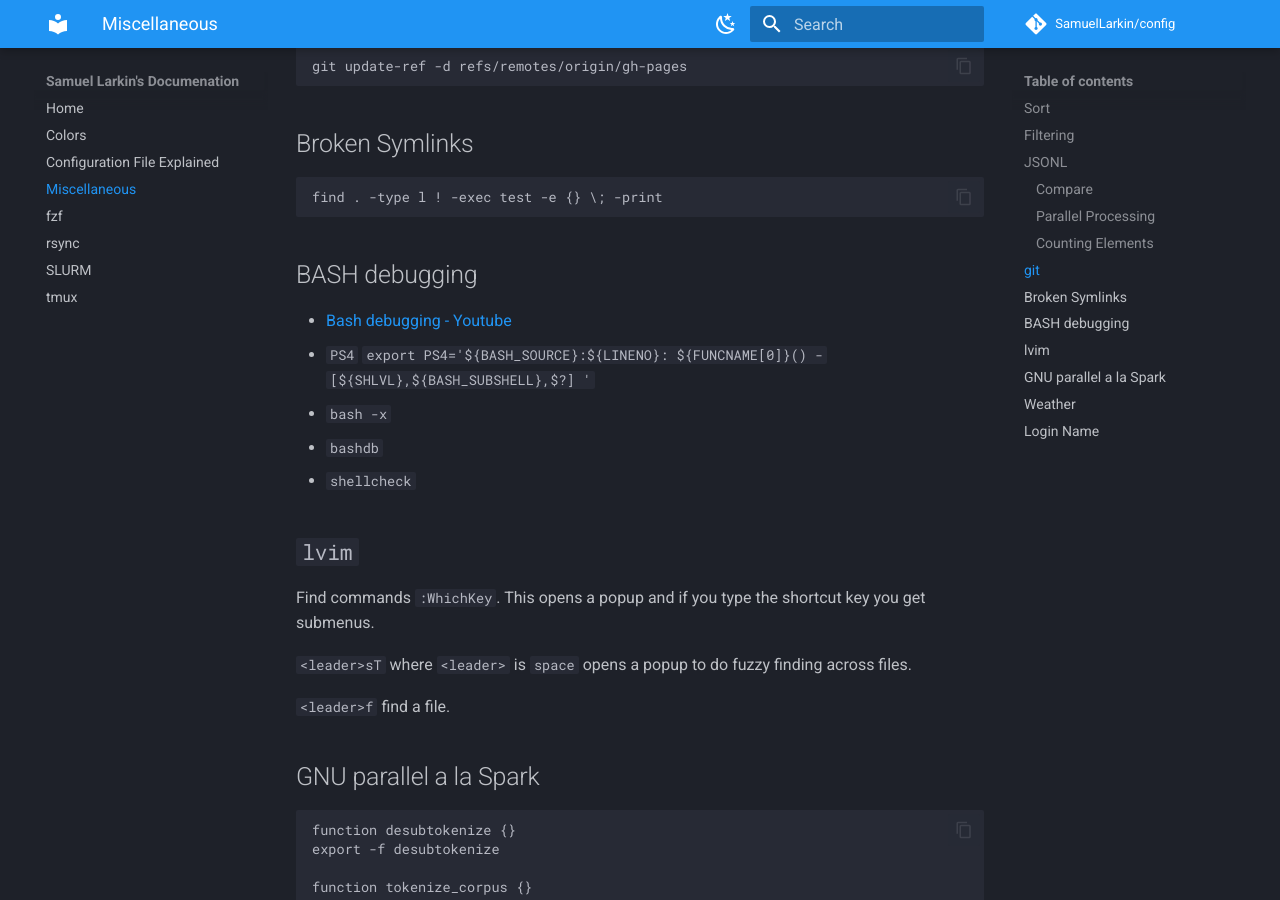
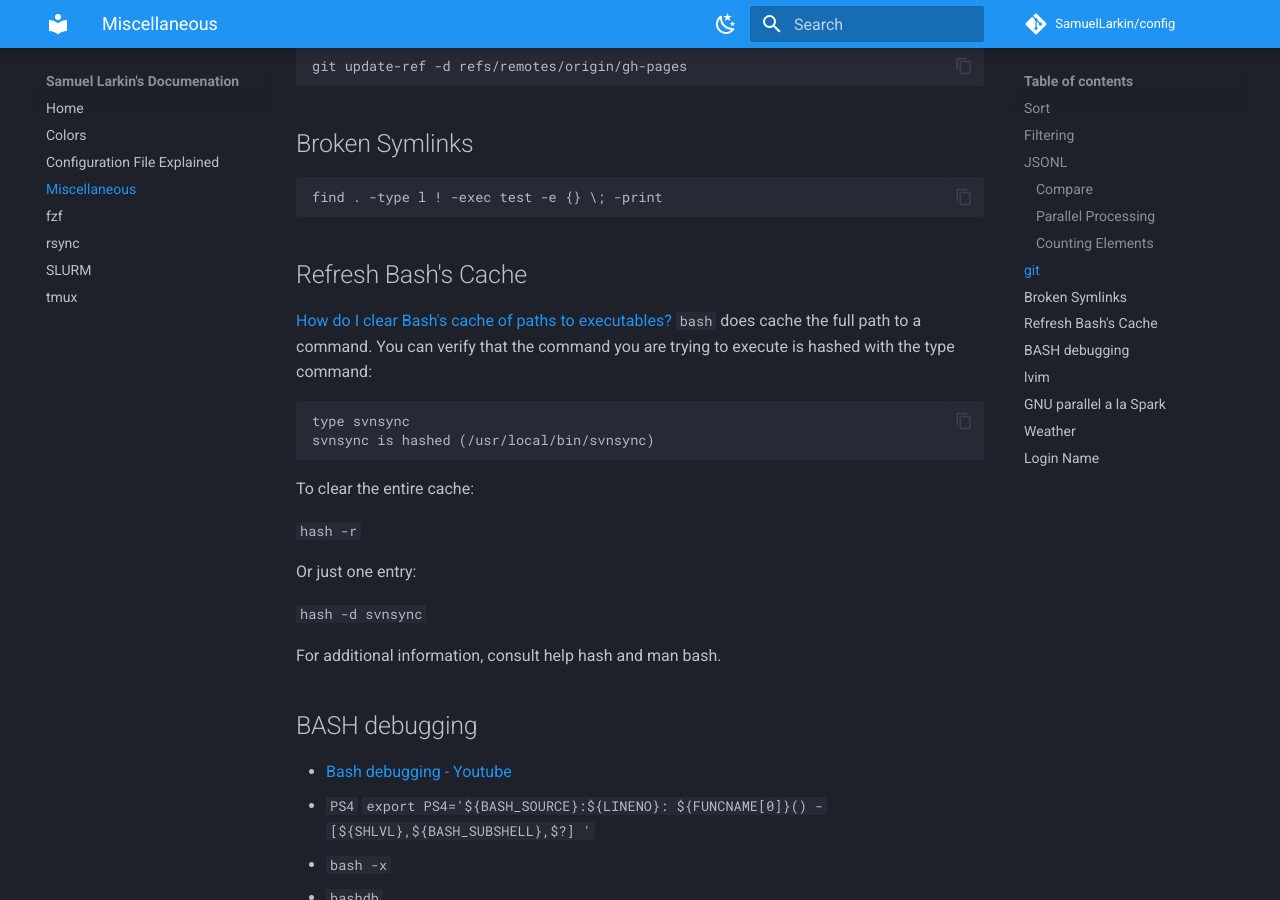
Before and after one commit to SamuelLarkin/config, an MkDocs documentation site: the page built from docs/doc.md, in a window 1280 px wide and 900 px high, scrolled down 1961 px. Built offline with MkDocs 1.6.1 and Material for MkDocs 9.7.7, drawn with Linux system fonts in a browser that asks for light colours; comment, search, counter and statistics services are not loaded; the version menu is left out.

Commit message:
doc: How to clear bash's cache for binaries.

````diff
--- a/docs/doc.md
+++ b/docs/doc.md
@@ -92,6 +92,28 @@ find . -type l ! -exec test -e {} \; -print
 ```
 
 
+## Refresh Bash's Cache
+[How do I clear Bash's cache of paths to executables?](https://unix.stackexchange.com/a/5610)
+`bash` does cache the full path to a command.
+You can verify that the command you are trying to execute is hashed with the type command:
+
+```sh
+type svnsync
+svnsync is hashed (/usr/local/bin/svnsync)
+```
+
+To clear the entire cache:
+
+`hash -r`
+
+Or just one entry:
+
+`hash -d svnsync`
+
+For additional information, consult help hash and man bash.
+
+
+
 ## BASH debugging
 * [Bash debugging - Youtube](https://www.youtube.com/watch?v=9pbpevjuwmI)
 * `PS4` `export PS4='${BASH_SOURCE}:${LINENO}: ${FUNCNAME[0]}() - [${SHLVL},${BASH_SUBSHELL},$?] '`
````
